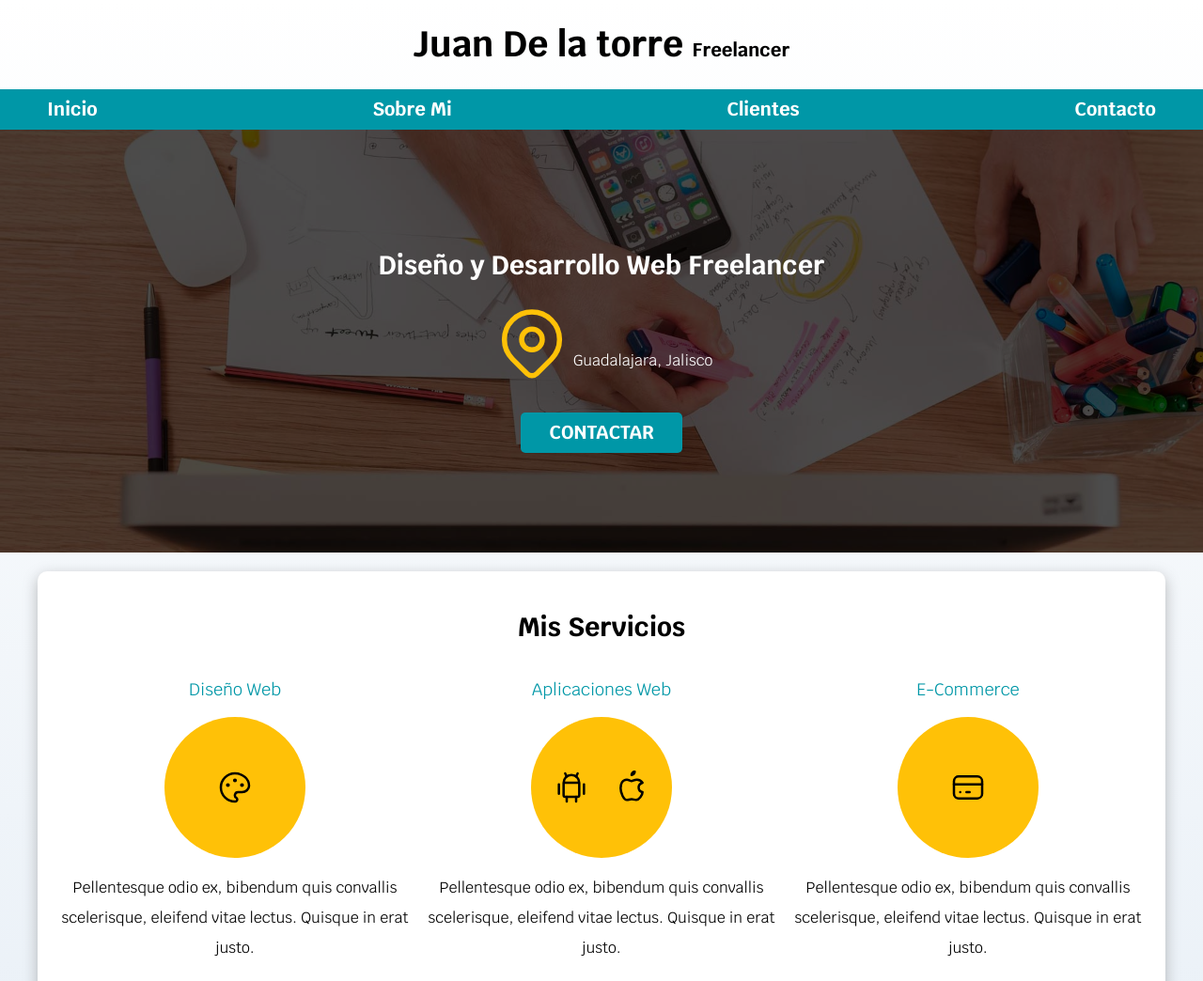
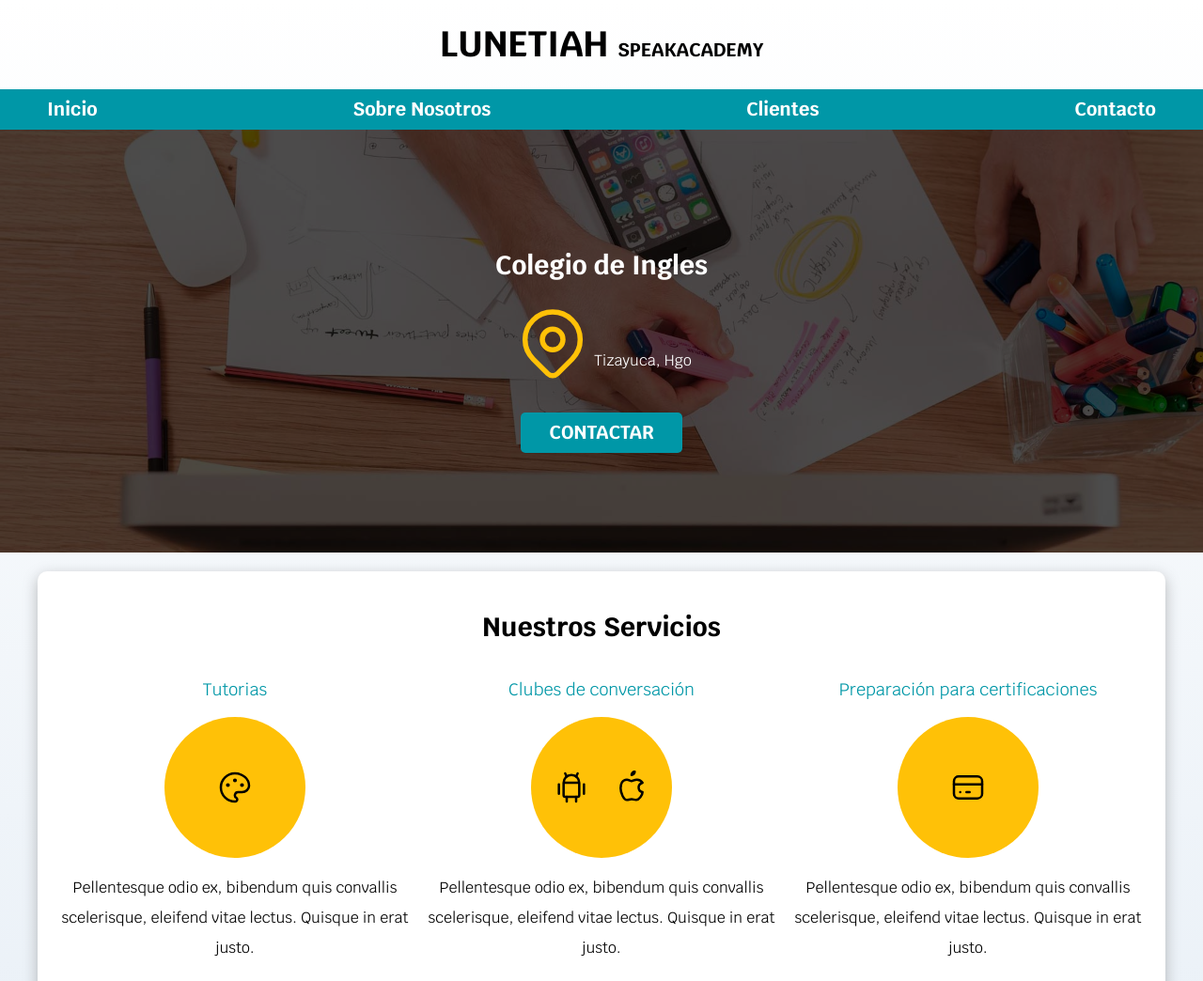
Before and after one commit to Manumanuelito/LUNETIAH, a plain HTML site: page freelancer_fin/index.html in a window 1280 px wide. Shown: the top 1044 px of the page at 94% size. Drawn offline with Linux system fonts and the light colour scheme.

Commit message:
Add files via upload
CAMBIOS EN LOS TEXTOS

```diff
--- a/freelancer_fin/index.html
+++ b/freelancer_fin/index.html
@@ -12,13 +12,13 @@
 </head>
 <body>
     <header>
-        <h1 class="titulo">Juan De la torre <span>Freelancer</span></h1>
+        <h1 class="titulo">LUNETIAH <span>SPEAK</span><span>ACADEMY</span></h1>
     </header>
 
     <div class="nav-bg">
         <nav class="navegacion-principal contenedor">
             <a href="#">Inicio</a>
-            <a href="#">Sobre Mi</a>
+            <a href="#">Sobre Nosotros</a>
             <a href="#">Clientes</a>
             <a href="#">Contacto</a>
         </nav>
@@ -26,25 +26,25 @@
 
     <section class="hero">
         <div class="contenido-hero">
-            <h2>Diseño y Desarrollo Web <span> Freelancer</span></h2>
+            <h2>Colegio de Ingles</h2>
             <div class="ubicacion">
                 <svg xmlns="http://www.w3.org/2000/svg" class="icon icon-tabler icon-tabler-map-pin" width="88" height="88" viewBox="0 0 24 24" stroke-width="1.5" stroke="#FFC107" fill="none" stroke-linecap="round" stroke-linejoin="round">
                     <path stroke="none" d="M0 0h24v24H0z"/>
                     <circle cx="12" cy="11" r="3" />
                     <path d="M17.657 16.657L13.414 20.9a1.998 1.998 0 0 1 -2.827 0l-4.244-4.243a8 8 0 1 1 11.314 0z" />
                 </svg>
-                <p>Guadalajara, Jalisco</p>
+                <p>Tizayuca, Hgo</p>
             </div>
             <a class="boton" href="#">Contactar</a>
         </div> <!-- .contenido-hero -->
     </section>
 
     <main class="contenedor sombra">
-        <h2>Mis Servicios</h2>
+        <h2>Nuestros Servicios</h2>
 
         <div class="servicios">
             <section class="servicio">
-                <h3>Diseño Web</h3>
+                <h3>Tutorias</h3>
                 <div class="iconos">
                     <svg xmlns="http://www.w3.org/2000/svg" class="icon icon-tabler icon-tabler-palette" width="40" height="40" viewBox="0 0 24 24" stroke-width="1.5" stroke="#000000" fill="none" stroke-linecap="round" stroke-linejoin="round">
                         <path stroke="none" d="M0 0h24v24H0z"/>
@@ -58,7 +58,7 @@
             </section>
 
             <section class="servicio">
-                <h3>Aplicaciones Web</h3>
+                <h3>Clubes de conversación</h3>
                 <div class="iconos">
                     <svg xmlns="http://www.w3.org/2000/svg" class="icon icon-tabler icon-tabler-brand-android" width="40" height="40" viewBox="0 0 24 24" stroke-width="1.5" stroke="#000000" fill="none" stroke-linecap="round" stroke-linejoin="round">
                         <path stroke="none" d="M0 0h24v24H0z"/>
@@ -81,7 +81,7 @@
             </section>
 
             <section class="servicio">
-                <h3>E-Commerce</h3>
+                <h3>Preparación para certificaciones</h3>
                 <div class="iconos">
                     <svg xmlns="http://www.w3.org/2000/svg" class="icon icon-tabler icon-tabler-credit-card" width="40" height="40" viewBox="0 0 24 24" stroke-width="1.5" stroke="#000000" fill="none" stroke-linecap="round" stroke-linejoin="round">
                         <path stroke="none" d="M0 0h24v24H0z"/>
@@ -134,7 +134,7 @@
     </main>
 
     <footer class="footer">
-        <p>Todos los derechos reservados. Juan De la torre Freelancer</p>
+        <p>Todos los derechos reservados. LUNETIAH</p>
     </footer>
 
 
```
